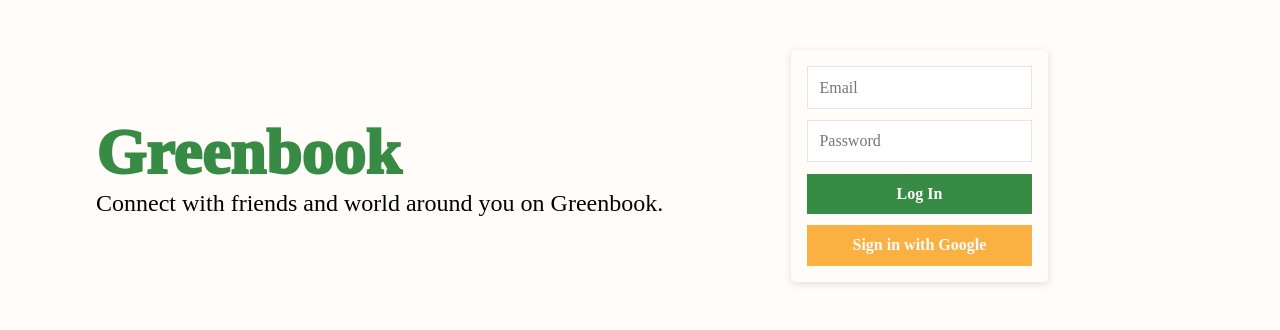
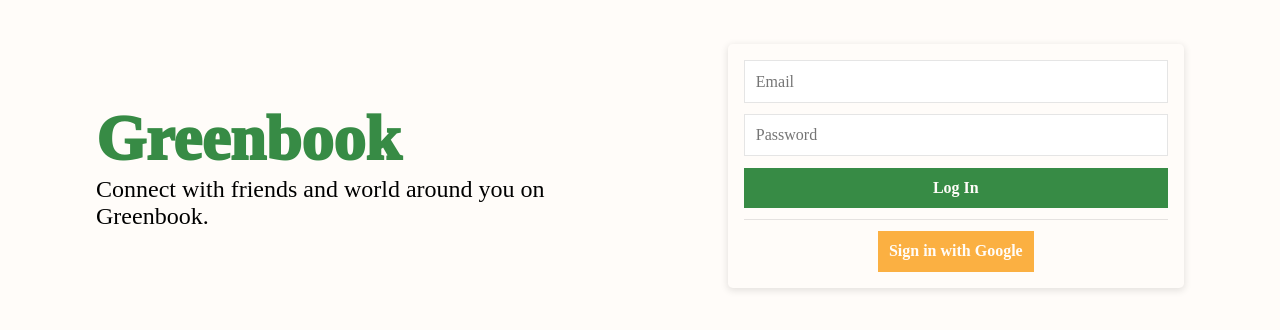
Before and after one commit to Mlodzieniak/facebook-clone, a React (Create React App) app: page /login in a window 1280 px wide. Shown: the part 234-564 px from the top of the page. Built offline with nearby package versions, Linux system fonts and the light colour scheme; a web font is replaced by a local one.

Commit message:
signin with google button narrowed, added span

```diff
--- a/src/pages/Login.jsx
+++ b/src/pages/Login.jsx
@@ -12,6 +12,7 @@ function Login() {
         <input type="text" placeholder="Email" />
         <input type="password" placeholder="Password" />
         <button type="button" className="login-password-btn">Log In</button>
+        <span />
         <button type="button" className="login-google-btn">Sign in with Google</button>
       </div>
 
--- a/src/styles/login.css
+++ b/src/styles/login.css
@@ -28,6 +28,7 @@
     display: flex;
     flex-direction: column;
     gap: 0.7rem;
+    align-items: center;
 }
 
 input,
@@ -38,6 +39,7 @@ button {
 
 input {
     border: solid 1px rgba(0, 0, 0, 0.1);
+    width: 400px;
 }
 
 button {
@@ -49,8 +51,16 @@ button {
 
 .login-password-btn {
     background-color: var(--green);
+    width: 100%;
 }
 
 .login-google-btn {
     background-color: var(--orange);
+    width: min-content;
+    white-space: nowrap;
 }
+
+span {
+    border-bottom: 1px solid rgba(0, 0, 0, 0.1);
+    width: 100%;
+}
```
